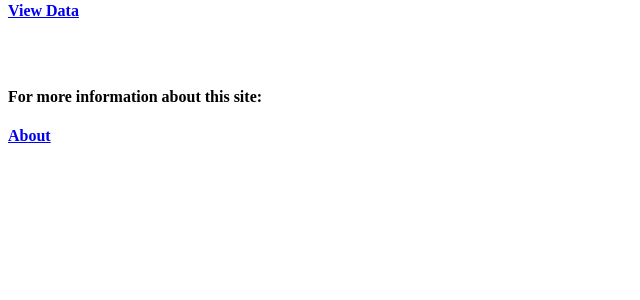
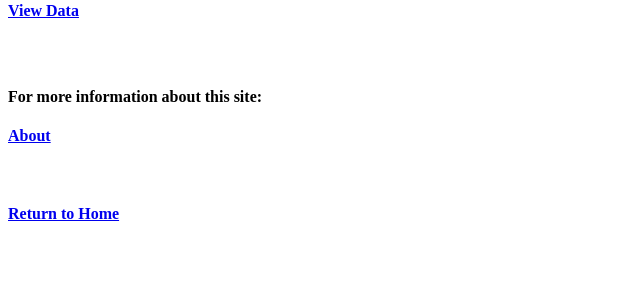
Before and after one commit to JuanDangon/Python-Project, a Python web app: template templates/index.html in a window 1280 px wide. Shown: the part 197-497 px from the top of the page, without its empty margins (0-640 px from the left). Run offline with Jinja, Linux system fonts and the light colour scheme; the template is opened without the code that fills it, so the values that code supplies are empty.

Commit message:
Update index.html

```diff
--- a/templates/index.html
+++ b/templates/index.html
@@ -15,6 +15,7 @@
         </p></h4>
         <br>
         <h4>For more information about this site:</h4>
-        <h4><a href="about.html">About</a><h4>
+        <h4><a href="about.html">About</a></h4><br>
+        <h4><a href="home.html">Return to Home</a> </h4>
     </body>
 </html>
```
